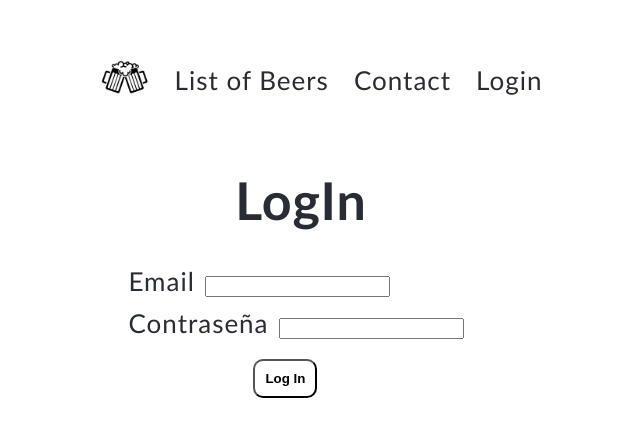
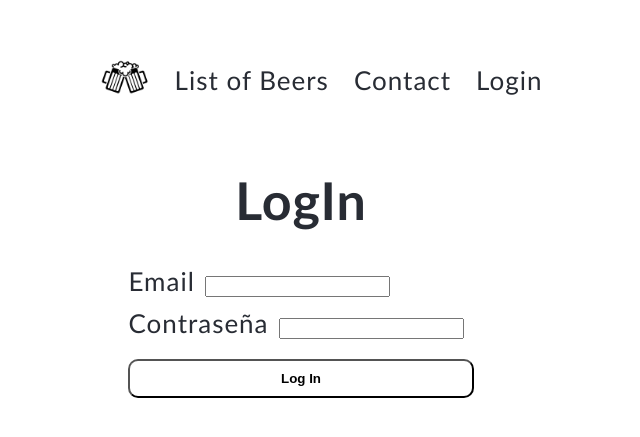
Before and after one commit to Andreurodr/craft-beers-app, a React (Create React App) app: page /login in a window 1280 px wide. Shown: the part 177-614 px from the top of the page, without its empty margins (339-979 px from the left). Built offline with nearby package versions, Linux system fonts and the light colour scheme; no server answers.

Commit message:
Proyecto final REACT

```diff
--- a/src/components/Contact/Contact.jsx
+++ b/src/components/Contact/Contact.jsx
@@ -6,6 +6,7 @@ const Contact = () => {
             <input type="text"/><br/>
             <label htmlFor="">Comment</label>
             <textarea placeholder="Write your comment here..."></textarea>
+            <button type="submit" className="button">Send</button>
         </form>
     )
 }
--- a/src/components/Login/Login.jsx
+++ b/src/components/Login/Login.jsx
@@ -34,7 +34,7 @@ const Login = ({loginUser, loginError}) => {
                 <input type="password" name="password" id="pass" onChange={changeInput} value={formData.password}></input>
             </label>
             <div>
-                <button className="login_button" type="submit">Log In</button>
+                <button className="button" type="submit">Log In</button>
             </div>
             {loginError ? <div style={{color: "red"}}>{loginError}</div> : null}
         </form>
--- a/src/styles/App.css
+++ b/src/styles/App.css
@@ -83,11 +83,11 @@ textarea {
   margin-left: 60px;
 }
 
-.login_button {
+.button {
   padding: 10px;
   margin: 10px 0;
   border-radius: 10px;
   background-color: white;
-  margin-left: 125px;
   font-weight: bold;
+  width: 100%;
 }
```
Also changed, not shown: 1 other file (tests, documents, lock files or other folders).
